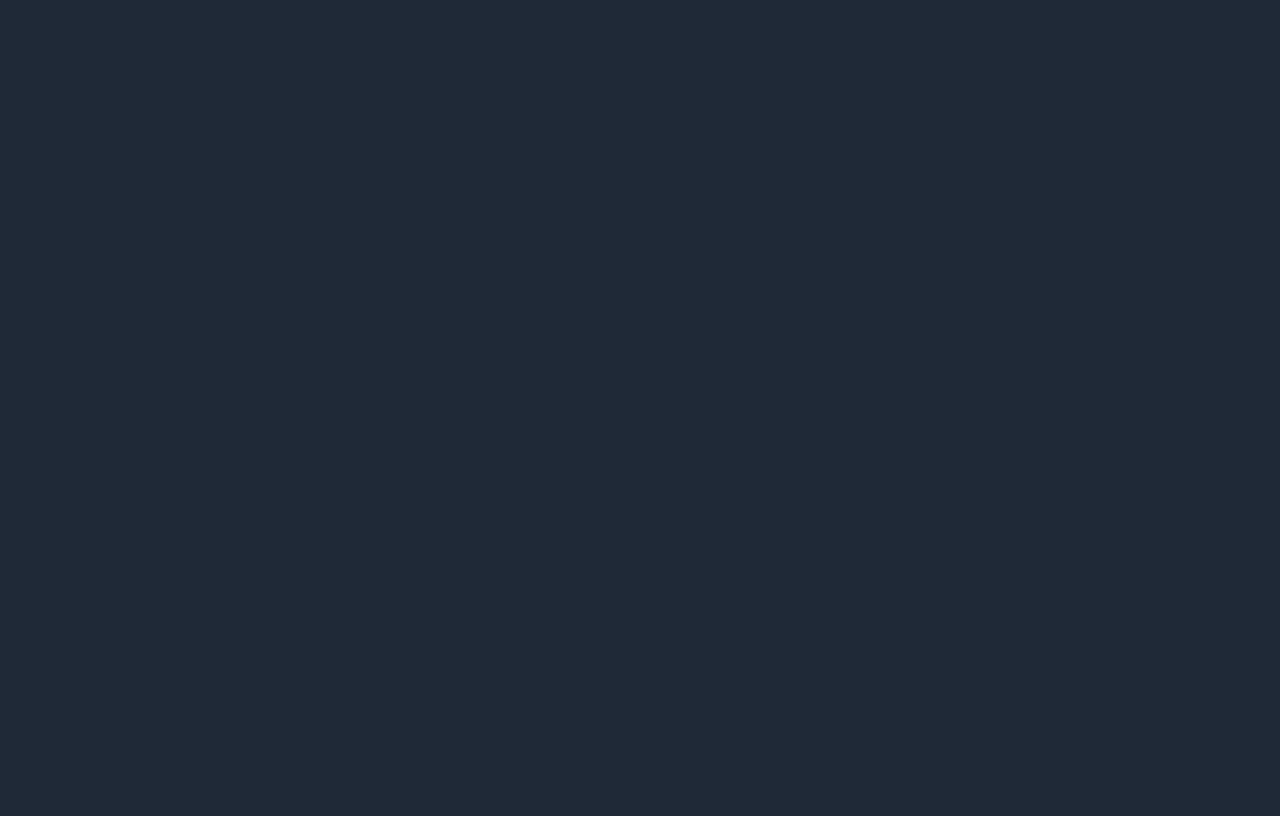
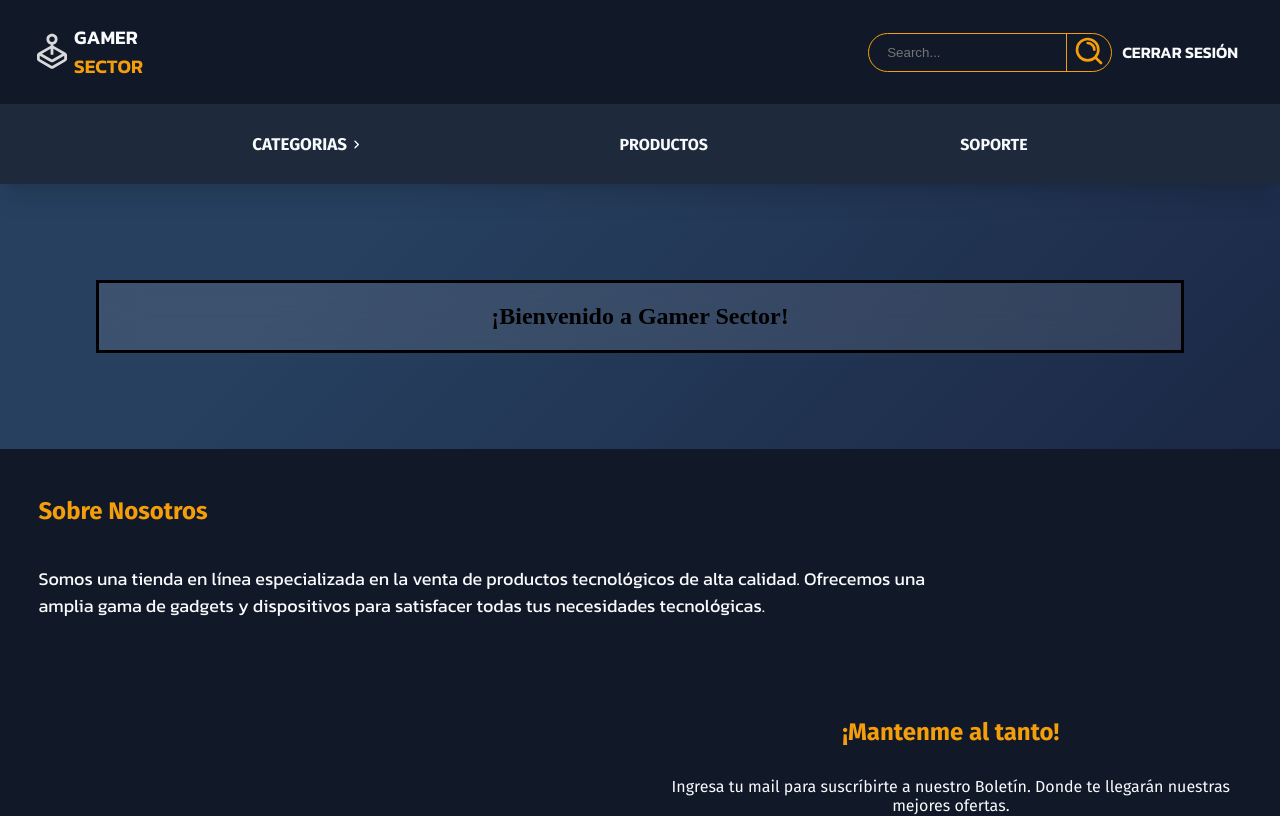
Before and after one commit to MartinEAcosta/gamer-sector-react, a React (Vite) app in the folder gamer-sector/: page /login in a window 1280 px wide. Before the commit this address had no page. Shown: the top 816 px of the page. Built offline with nearby package versions, Linux system fonts and the light colour scheme; a web font is replaced by a local one.

Commit message:
comienzo de login, auth

```diff
--- /dev/null
+++ b/gamer-sector/src/auth/components/AuthScreen.jsx
@@ -0,0 +1,12 @@
+import { FormLogin } from "./FormLogin"
+import styles from '../styles/AuthScreen.module.css';
+
+export const AuthScreen = () => {
+    return (
+        <>
+            <section className={styles.authContainer}>
+                <FormLogin />
+            </section>
+        </>
+    )
+}
--- /dev/null
+++ b/gamer-sector/src/auth/components/FormLogin.jsx
@@ -0,0 +1,12 @@
+import styles from '../styles/FormLogin.module.css';
+
+export const FormLogin = () => {
+  return (
+    <>
+      <div className={styles.loginContainer}>
+        <h1>¡Bienvenido a Gamer Sector!</h1>
+
+      </div>
+    </>
+  )
+}
--- /dev/null
+++ b/gamer-sector/src/auth/styles/AuthScreen.module.css
@@ -0,0 +1,7 @@
+@import '../../styles/variables.css';
+
+.authContainer{
+    background-color: #1b2845;
+    background-image: linear-gradient(315deg, #1b2845 0%, #274060 74%);
+    padding: 6rem;
+}
--- /dev/null
+++ b/gamer-sector/src/auth/styles/FormLogin.module.css
@@ -0,0 +1,9 @@
+@import '../../styles/variables.css';
+
+.loginContainer{
+    display: flex;
+    justify-content: center;
+    border-style: solid;
+    background-color: rgba(245, 245, 245, 0.1);
+    backdrop-filter: blur(20px);
+}
--- /dev/null
+++ b/gamer-sector/src/pages/LoginPage.jsx
@@ -0,0 +1,14 @@
+import { AuthScreen } from "../auth/components/AuthScreen"
+import { Footer } from "../components"
+import { Header, Nav } from "../ui"
+
+export const LoginPage = () => {
+    return (
+        <>
+            <Header />
+            <Nav />
+            <AuthScreen />
+            <Footer />
+        </>
+    )
+}
--- a/gamer-sector/src/router/AppRouter.jsx
+++ b/gamer-sector/src/router/AppRouter.jsx
@@ -1,5 +1,6 @@
 import { Route, Routes } from "react-router-dom"
 import { HomePage, SupportPage, ProductsPage } from "../pages/"
+import { LoginPage } from "../pages/LoginPage"
 
 export const AppRouter = () => {
     return (
@@ -9,6 +10,7 @@ export const AppRouter = () => {
 
                 <Route path="/products" element={ <ProductsPage /> } />
                 <Route path="/support" element={ <SupportPage /> } />
+                <Route path="/login" element={ <LoginPage /> } />
             </Routes>
         </>
     )
```
